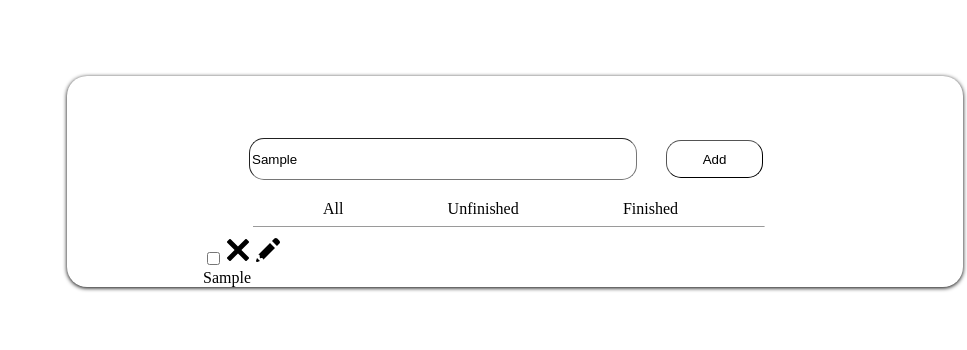
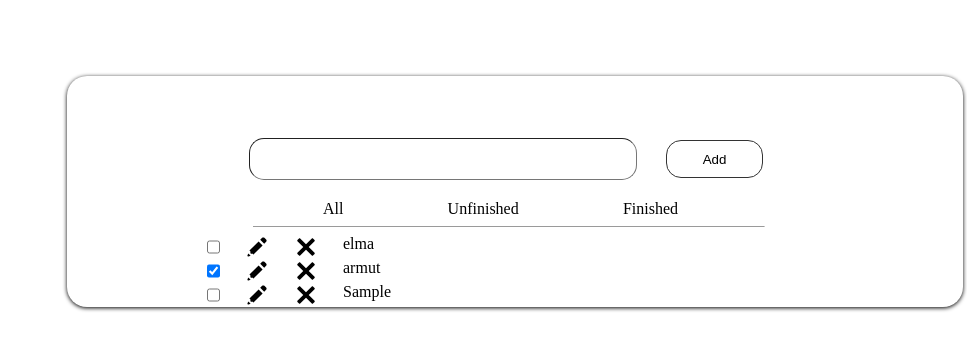
Before and after one commit to TCEmreS/to-do-vanillia, a plain HTML site: page index.html in a window 1280 px wide. Both pictures are taken after typing "Sample" into the empty fields and a click on the button "Add". Shown: the whole page, without its empty margins (313-1280 px from the left). Drawn offline with Linux system fonts and the light colour scheme.

Commit message:
finished

```diff
--- a/index.css
+++ b/index.css
@@ -38,6 +38,15 @@ button:hover{
 box-shadow: 1px 1px 8px 1px #000000;
 transition: .2s;
 }
+button:active {
+  position: relative;
+  top: 3px;
+}
+
+button:focus {
+  outline: none !important;
+  border: 1px solid #333333;
+}
 
 div.categorites{
   width: 50%;
@@ -63,3 +72,26 @@ div.categorites{
   .category:hover{
     border-bottom: 1px solid #000000;
   }
+
+.listElement{
+  border-bottom: 1px solid #cecece;
+  }
+
+  .group{
+    display: flex;
+    justify-content: flex-start;
+    flex-direction: row;
+  }
+  .group>div,.group>input,.group>img{
+    margin-right: 25px;
+  }
+
+  .editButton{
+    width: 24px;
+    height: 24px;
+  }
+
+  .deleteButton{
+    width: 24px;
+    height: 24px;
+  }
--- a/index.html
+++ b/index.html
@@ -9,22 +9,29 @@
   </head>
   <body>
     <div class="box">
-      <form>
-        <input class="input1" type="text" id="list1" />
-        <button id="addButton" type="button" onclick="inList()">Add</button>
-      </form>
+      <input
+        class="input1"
+        type="text"
+        ß
+        id="title"
+        onkeypress="if(event.keyCode == 13){onAdd()}"
+      />
+      <button type="button" id="addButton" onclick="onAdd()">Add</button>
+
       <div class="ctgry">
         <div class="categorites">
-          <div class="category">All</div>
-          <div class="category">Unfinished</div>
-          <div class="category">Finished</div>
+          <div class="category" id="listAll" onclick="listAll()">All</div>
+          <div class="category" id="listUnfinished" onclick="listUnfinished()">
+            Unfinished
+          </div>
+          <div class="category" id="listFinished" onclick="listFinished()">
+            Finished
+          </div>
         </div>
         <hr size="1" width="510" align="left" />
       </div>
       <div id="allList"></div>
-      <div id="unFinishedList"></div>
-      <div id="finishedList"></div>
     </div>
-    <script src="index.js"></script>
+    <script src="index1.js"></script>
   </body>
 </html>
--- /dev/null
+++ b/index1.js
@@ -0,0 +1,145 @@
+const allList = document.getElementById("allList");
+/* let elemanSayisi = 0; */
+
+const todoList = [
+  { title: "elma", isFinished: false },
+  { title: "armut", isFinished: true },
+];
+
+const cleanList = () => {
+  allList.innerHTML = "";
+};
+
+const showList = (itemList, showFinished = undefined) => {
+  cleanList();
+  console.log(itemList);
+  itemList
+    .filter((listItem) => {
+      if (showFinished === undefined) {
+        return true;
+      }
+      return listItem.isFinished === showFinished;
+    })
+    .map((listItem, index) => {
+      const groupDiv = document.createElement("div");
+      groupDiv.className = "group";
+
+      const titleDiv = document.createElement("div");
+      const checkbox = document.createElement("input");
+      const editButton = document.createElement("img");
+      const deleteButton = document.createElement("img");
+
+      editButton.onclick = () => {
+        titleDiv.contentEditable = !titleDiv.isContentEditable;
+      };
+
+      titleDiv.innerHTML = listItem.title;
+      titleDiv.onkeyup = (e) => {
+        listItem.title = titleDiv.innerText;
+      };
+
+      checkbox.setAttribute("type", "checkbox");
+      checkbox.checked = listItem.isFinished;
+      checkbox.onclick = () => {
+        listItem.isFinished = !listItem.isFinished;
+        showList(todoList, showFinished);
+      };
+
+      editButton.setAttribute("src", "image/p.svg");
+      editButton.className = "editButton";
+
+      deleteButton.setAttribute("src", "image/x.svg");
+      deleteButton.className = "deleteButton";
+      deleteButton.onclick = () => {
+        todoList.splice(index, 1);
+        showList(todoList, showFinished);
+      };
+
+      groupDiv.appendChild(checkbox);
+      groupDiv.appendChild(editButton);
+      groupDiv.appendChild(deleteButton);
+      groupDiv.appendChild(titleDiv);
+
+      allList.appendChild(groupDiv);
+    });
+};
+
+showList(todoList);
+
+const onAdd = () => {
+  const titleInput = document.getElementById("title");
+
+  const title = titleInput.value;
+
+  if (title === "") {
+    alert("LÜTFEN BOŞ ALANLARI DOLDURUNUZ..!");
+    return;
+  }
+
+  todoList.push({ title: title, isFinished: false });
+
+  showList(todoList);
+
+  titleInput.value = "";
+};
+
+const listAll = () => {
+  showList(todoList);
+};
+
+const listUnfinished = () => {
+  showList(todoList, false);
+};
+
+const listFinished = () => {
+  showList(todoList, true);
+};
+
+/* const addToList = (list) => {
+  const listDiv = document.createElement("div");
+  const checkbox = document.createElement("input");
+  const editButton = document.createElement("img");
+  const deleteButton = document.createElement("img");
+  // const unFinishedListDiv = listDiv.cloneNode(true);
+
+  checkbox.setAttribute("type", "checkbox");
+  editButton.setAttribute("src", "image/p.svg");
+  deleteButton.setAttribute("src", "image/x.svg");
+  // listDiv.id = "allList" + elemanSayisi;
+
+  checkbox.addEventListener("change", function () {
+    if (this.checked) {
+      finishedList.appendChild(listDiv);
+      finishedList.appendChild(checkbox);
+      finishedList.appendChild(editButton);
+      finishedList.appendChild(deleteButton);
+    } else {
+      allList.appendChild(listDiv);
+      allList.appendChild(checkbox);
+      allList.appendChild(editButton);
+      allList.appendChild(deleteButton);
+    }
+  });
+
+  editButton.addEventListener("click", function () {
+    if (this.click) {
+      listDiv.contentEditable = true;
+    } else if (this.click) {
+      listDiv.contentEditable = false;
+    }
+  });
+
+  deleteButton.onclick = () => {
+    ((checkbox.remove() == listDiv.remove()) == editButton.remove()) ==
+      deleteButton.remove();
+  };
+
+  listDiv.innerHTML = list;
+  // unFinishedListDiv.innerHTML = list;
+
+  allList.appendChild(checkbox);
+  allList.appendChild(listDiv);
+  allList.appendChild(editButton);
+  allList.appendChild(deleteButton);
+};
+ */
```
